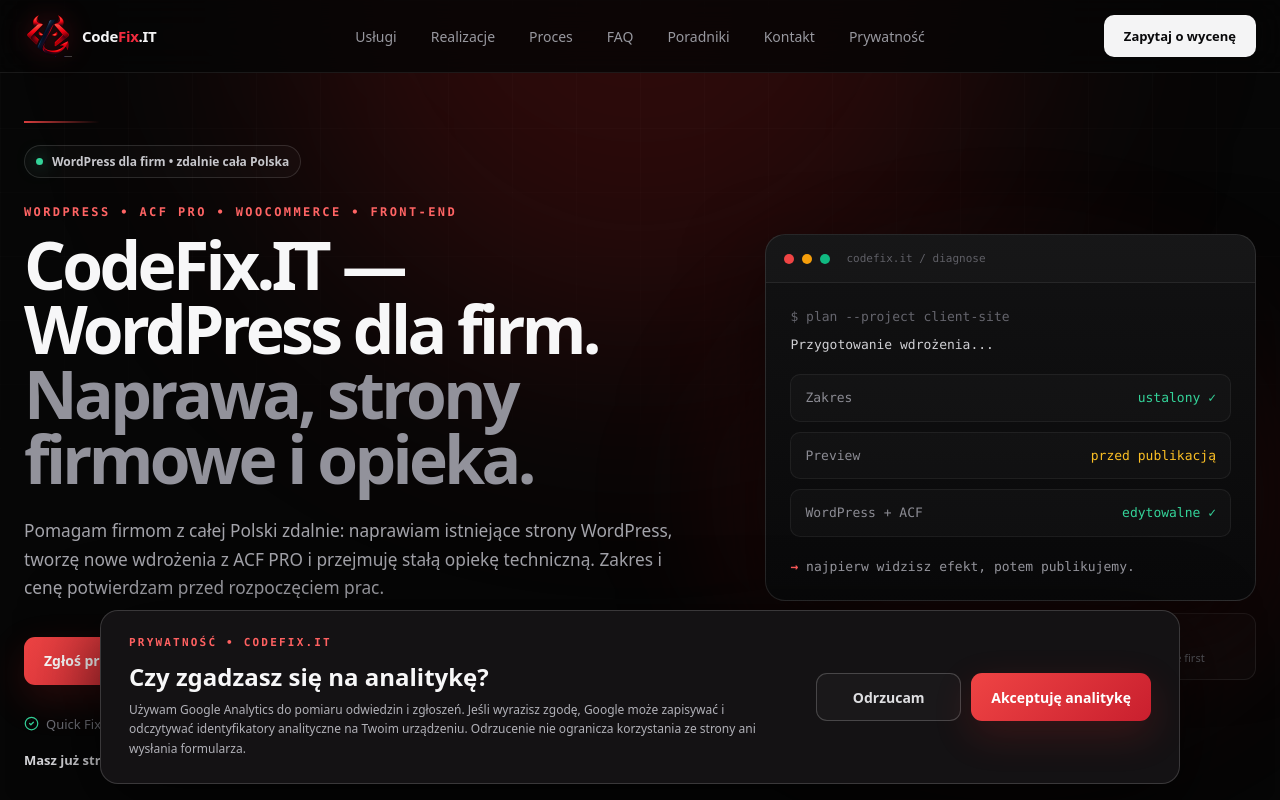
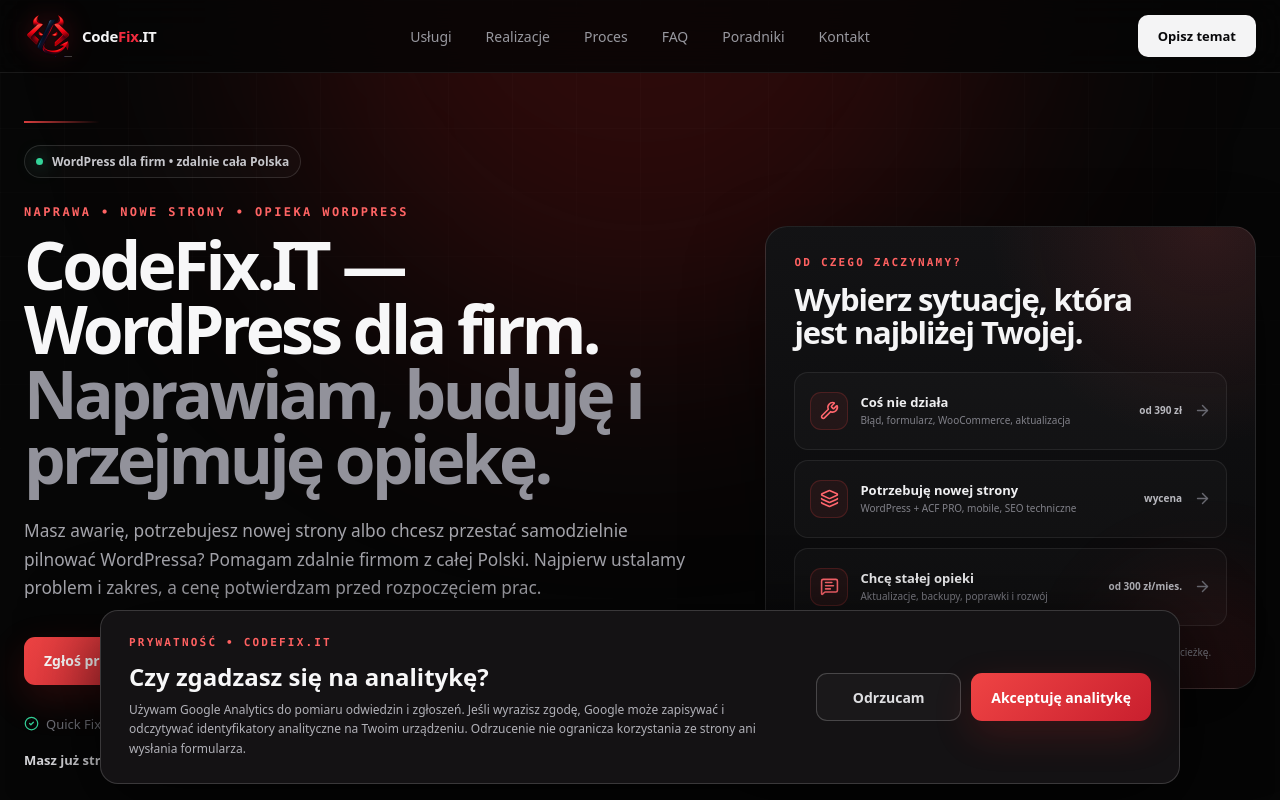
Before and after one commit to wwwCodeFixIT/CodeFix.IT---Portfolio-Short, a React (Vite) app: page / in a window 1280 px wide. Shown: the top 800 px of the page. Built offline with nearby package versions, Linux system fonts and the light colour scheme.

Commit message:
Stage 12C: homepage conversion-first service paths
* Stage 12C: turn homepage hero into service-choice conversion flow

* Stage 12C: style homepage service-choice conversion panel

* Stage 12C: update homepage CRO build marker

```diff
--- a/index.html
+++ b/index.html
@@ -6,7 +6,7 @@
     <meta name="theme-color" content="#060606" />
     <meta name="color-scheme" content="dark" />
     <meta name="application-name" content="CodeFix.IT" />
-    <meta name="codefix-build" content="stage-12b-national-brand-v1" />
+    <meta name="codefix-build" content="stage-12c-homepage-cro-v1" />
     <meta name="author" content="CodeFix.IT" />
 
     <title>CodeFix.IT — WordPress dla firm: naprawa, opieka i strony</title>
--- a/src/pages/HomepageV1.tsx
+++ b/src/pages/HomepageV1.tsx
@@ -1,4 +1,4 @@
-import { useState } from 'react';
+import { useRef, useState } from 'react';
 import type { FormEvent } from 'react';
 import {
   ArrowRight,
@@ -157,11 +157,40 @@ export function HomepageV1() {
   const [formStartedAt, setFormStartedAt] = useState(() => Date.now());
   const [selectedService, setSelectedService] = useState(initialServiceFromUrl);
   const [attribution] = useState(captureSessionAttribution);
+  const formStartTracked = useRef(false);
 
-  function chooseService(service: string) {
+  function trackHomepageEvent(eventName: string, parameters: Record<string, string> = {}) {
+    const analyticsWindow = window as Window & {
+      gtag?: (...args: unknown[]) => void;
+      codefixAnalyticsAllowed?: boolean;
+    };
+    if (!analyticsWindow.codefixAnalyticsAllowed) return;
+    analyticsWindow.gtag?.('event', eventName, {
+      event_category: 'homepage_funnel',
+      page_path: '/',
+      ...parameters,
+    });
+  }
+
+  function chooseService(service: string, placement?: string) {
     setSelectedService(service);
     setFormMessage('');
     setFormState('idle');
+
+    if (placement) {
+      trackHomepageEvent('homepage_service_choice', {
+        service,
+        placement,
+      });
+    }
+  }
+
+  function handleFormStart() {
+    if (formStartTracked.current) return;
+    formStartTracked.current = true;
+    trackHomepageEvent('lead_form_start', {
+      service: selectedService || 'not_selected',
+    });
   }
   const [consentChoice, setConsentChoice] = useState<'accepted' | 'rejected' | null>(() => {
     const value = (window as Window & { codefixConsentChoice?: string | null }).codefixConsentChoice;
@@ -189,6 +218,9 @@ export function HomepageV1() {
 
     setFormState('submitting');
     setFormMessage('');
+    trackHomepageEvent('lead_form_submit_attempt', {
+      service: service || 'not_selected',
+    });
 
     try {
       const response = await fetch(leadApiUrl, {
@@ -229,6 +261,9 @@ export function HomepageV1() {
       setFormState('success');
       setFormMessage('Dzięki — zapytanie trafiło do CodeFix.IT. Odpowiem po krótkiej analizie tematu.');
     } catch (error) {
+      trackHomepageEvent('lead_form_error', {
+        service: service || 'not_selected',
+      });
       const message = error instanceof Error ? error.message : 'Nie udało się wysłać formularza.';
       setFormState('error');
       setFormMessage(message);
@@ -248,11 +283,14 @@ export function HomepageV1() {
             <a href="#faq">FAQ</a>
             <a href="/poradniki">Poradniki</a>
             <a href="#contact">Kontakt</a>
-            <a href="/polityka-prywatnosci">Prywatność</a>
           </nav>
 
-          <a href="#contact" className="cf-nav-cta">
-            Zapytaj o wycenę
+          <a
+            href="#contact"
+            className="cf-nav-cta"
+            onClick={() => trackHomepageEvent('homepage_cta_click', { placement: 'nav' })}
+          >
+            Opisz temat
           </a>
         </div>
       </header>
@@ -265,26 +303,26 @@ export function HomepageV1() {
               WordPress dla firm • zdalnie cała Polska
             </div>
 
-            <p className="cf-stack-label">WordPress • ACF PRO • WooCommerce • Front-end</p>
+            <p className="cf-stack-label">Naprawa • nowe strony • opieka WordPress</p>
 
             <h1 className="cf-title">
               CodeFix.IT — WordPress dla firm.
-              <span className="cf-title-muted">Naprawa, strony firmowe i opieka.</span>
+              <span className="cf-title-muted">Naprawiam, buduję i przejmuję opiekę.</span>
             </h1>
 
             <p className="cf-lead">
-              Pomagam firmom z całej Polski zdalnie: naprawiam istniejące strony WordPress,
-              tworzę nowe wdrożenia z ACF PRO i przejmuję stałą opiekę techniczną. Zakres i cenę potwierdzam przed rozpoczęciem prac.
+              Masz awarię, potrzebujesz nowej strony albo chcesz przestać samodzielnie pilnować WordPressa?
+              Pomagam zdalnie firmom z całej Polski. Najpierw ustalamy problem i zakres, a cenę potwierdzam przed rozpoczęciem prac.
             </p>
 
             <div className="cf-actions">
               <a href="#contact" className="cf-button cf-button-primary"
-                onClick={() => chooseService(quickFixService)}>
+                onClick={() => chooseService(quickFixService, 'hero_primary')}>
                 Zgłoś problem WordPress
                 <ArrowRight size={17} aria-hidden="true" />
               </a>
               <a href="#contact" className="cf-button cf-button-secondary"
-                onClick={() => chooseService(businessSiteService)}>
+                onClick={() => chooseService(businessSiteService, 'hero_secondary')}>
                 Wyceń stronę firmową
               </a>
             </div>
@@ -300,65 +338,68 @@ export function HomepageV1() {
               </span>
               <span className="cf-proof-item">
                 <CheckCircle2 size={15} aria-hidden="true" />
-                Odpowiedź zwykle do 1 dnia roboczego
+                Zdalnie w całej Polsce
               </span>
             </div>
             <a href="#contact" className="cf-mini-audit-link"
-              onClick={() => chooseService(miniAuditService)}>
+              onClick={() => chooseService(miniAuditService, 'hero_mini_audit')}>
               Masz już stronę? Wyślij URL — sprawdzę 3 techniczne punkty
               <ArrowRight size={15} aria-hidden="true" />
             </a>
           </div>
 
-          <div className="cf-terminal-wrap">
-            <div className="cf-terminal cf-terminal-polished">
-              <div className="cf-terminal-bar">
-                <span className="cf-dot cf-dot-red" />
-                <span className="cf-dot cf-dot-yellow" />
-                <span className="cf-dot cf-dot-green" />
-                <span className="cf-terminal-title">codefix.it / diagnose</span>
-              </div>
+          <aside className="cf-hero-paths" aria-labelledby="cf-hero-paths-title">
+            <p className="cf-section-kicker">Od czego zaczynamy?</p>
+            <h2 id="cf-hero-paths-title">Wybierz sytuację, która jest najbliżej Twojej.</h2>
 
-              <div className="cf-terminal-body">
-                <div className="cf-command">$ plan --project client-site</div>
-                <p className="cf-terminal-copy">Przygotowanie wdrożenia...</p>
+            <div className="cf-hero-path-list">
+              <a
+                href="#contact"
+                className="cf-hero-path"
+                onClick={() => chooseService(quickFixService, 'hero_path_quickfix')}
+              >
+                <span className="cf-hero-path-icon"><Wrench size={19} aria-hidden="true" /></span>
+                <span className="cf-hero-path-copy">
+                  <strong>Coś nie działa</strong>
+                  <small>Błąd, formularz, WooCommerce, aktualizacja</small>
+                </span>
+                <span className="cf-hero-path-price">od 390 zł</span>
+                <ArrowRight size={17} aria-hidden="true" />
+              </a>
 
-                <div className="cf-diagnostic-list">
-                  <div className="cf-diagnostic-row">
-                    <span>Zakres</span>
-                    <span className="cf-status-green">ustalony ✓</span>
-                  </div>
-                  <div className="cf-diagnostic-row">
-                    <span>Preview</span>
-                    <span className="cf-status-yellow">przed publikacją</span>
-                  </div>
-                  <div className="cf-diagnostic-row">
-                    <span>WordPress + ACF</span>
-                    <span className="cf-status-green">edytowalne ✓</span>
-                  </div>
-                </div>
+              <a
+                href="#contact"
+                className="cf-hero-path"
+                onClick={() => chooseService(businessSiteService, 'hero_path_business_site')}
+              >
+                <span className="cf-hero-path-icon"><Layers3 size={19} aria-hidden="true" /></span>
+                <span className="cf-hero-path-copy">
+                  <strong>Potrzebuję nowej strony</strong>
+                  <small>WordPress + ACF PRO, mobile, SEO techniczne</small>
+                </span>
+                <span className="cf-hero-path-price">wycena</span>
+                <ArrowRight size={17} aria-hidden="true" />
+              </a>
 
-                <p className="cf-terminal-result">
-                  <strong>→</strong> najpierw widzisz efekt, potem publikujemy.
-                </p>
-              </div>
+              <a
+                href="#contact"
+                className="cf-hero-path"
+                onClick={() => chooseService(careService, 'hero_path_care')}
+              >
+                <span className="cf-hero-path-icon"><MessageSquareText size={19} aria-hidden="true" /></span>
+                <span className="cf-hero-path-copy">
+                  <strong>Chcę stałej opieki</strong>
+                  <small>Aktualizacje, backupy, poprawki i rozwój</small>
+                </span>
+                <span className="cf-hero-path-price">od 300 zł/mies.</span>
+                <ArrowRight size={17} aria-hidden="true" />
+              </a>
             </div>
 
-            <div className="cf-metrics" aria-label="Standard techniczny">
-              <div className="cf-metric">
-                <strong>Preview</strong>
-                <span>przed produkcją</span>
-              </div>
-              <div className="cf-metric">
-                <strong>CI/CD</strong>
-                <span>automatyczne checki</span>
-              </div>
-              <div className="cf-metric">
-                <strong>CWV</strong>
-                <span>performance first</span>
-              </div>
-            </div>
-          </div>
+            <p className="cf-hero-path-help">
+              Nie wiesz, co wybrać? Podeślij URL i opisz objaw — dobiorę najkrótszą sensowną ścieżkę.
+            </p>
+          </aside>
         </section>
 
         <section id="services" className="cf-section cf-section-bordered">
@@ -399,7 +440,7 @@ export function HomepageV1() {
                       <ArrowRight size={15} aria-hidden="true" />
                     </a>
                     <a href="#contact" className="cf-card-link"
-                      onClick={() => chooseService(service)}>
+                      onClick={() => chooseService(service, 'service_card')}>
                       {cta ?? 'Omów zakres'}
                       <ArrowRight size={15} aria-hidden="true" />
                     </a>
@@ -457,7 +498,7 @@ export function HomepageV1() {
                 <span>krótka odpowiedź</span>
               </div>
               <a href="#contact" className="cf-button cf-button-primary"
-                onClick={() => chooseService(miniAuditService)}>
+                onClick={() => chooseService(miniAuditService, 'revenue_strip')}>
                 Poproś o mini-ocenę
                 <ArrowRight size={17} aria-hidden="true" />
               </a>
@@ -640,7 +681,7 @@ export function HomepageV1() {
                   Zgłoszenie trafia bezpośrednio do mojego CRM
                 </div>
 
-                <form className="cf-lead-form" onSubmit={handleLeadSubmit}>
+                <form className="cf-lead-form" onSubmit={handleLeadSubmit} onFocusCapture={handleFormStart}>
                   <div className="cf-form-row">
                     <label>
                       <span>Imię / firma</span>
@@ -715,6 +756,10 @@ export function HomepageV1() {
                     {formState === 'submitting' ? 'Wysyłam…' : 'Wyślij zapytanie'}
                     {formState !== 'submitting' && <ArrowRight size={17} aria-hidden="true" />}
                   </button>
+
+                  <p className="cf-home-form-reassurance">
+                    Bez zobowiązań — najpierw dostaniesz odpowiedź z proponowanym zakresem i kolejnym krokiem.
+                  </p>
 
                   <p className="cf-form-privacy">
                     Wysyłając formularz, przekazujesz dane potrzebne do obsługi zapytania.
--- a/src/pages/HomepageV1.v3.css
+++ b/src/pages/HomepageV1.v3.css
@@ -1572,3 +1572,181 @@
   outline-offset: 4px;
   border-radius: 6px;
 }
+
+
+/* Stage 12C — homepage conversion paths */
+.cf-hero-paths {
+  position: relative;
+  width: min(100%, 540px);
+  justify-self: end;
+  padding: 28px;
+  overflow: hidden;
+  border: 1px solid rgba(255, 255, 255, 0.1);
+  border-radius: 22px;
+  background:
+    radial-gradient(circle at 90% 0%, rgba(239, 68, 68, 0.13), transparent 34%),
+    linear-gradient(180deg, rgba(19, 19, 21, 0.98), rgba(9, 9, 10, 0.98));
+  box-shadow: 0 30px 80px rgba(0, 0, 0, 0.42);
+}
+
+.cf-hero-paths::after {
+  content: '';
+  position: absolute;
+  inset: auto -60px -100px auto;
+  width: 220px;
+  height: 220px;
+  border-radius: 50%;
+  background: rgba(220, 38, 38, 0.08);
+  filter: blur(40px);
+  pointer-events: none;
+}
+
+.cf-hero-paths h2 {
+  position: relative;
+  z-index: 1;
+  max-width: 390px;
+  margin: 8px 0 22px;
+  color: #f5f5f6;
+  font-size: clamp(23px, 2.6vw, 31px);
+  line-height: 1.08;
+  letter-spacing: -0.035em;
+}
+
+.cf-hero-path-list {
+  position: relative;
+  z-index: 1;
+  display: grid;
+  gap: 10px;
+}
+
+.cf-hero-path {
+  display: grid;
+  grid-template-columns: auto minmax(0, 1fr) auto auto;
+  align-items: center;
+  gap: 12px;
+  min-height: 78px;
+  padding: 14px 15px;
+  border: 1px solid rgba(255, 255, 255, 0.075);
+  border-radius: 14px;
+  background: rgba(255, 255, 255, 0.025);
+  color: inherit;
+  text-decoration: none;
+  transition:
+    border-color 160ms ease,
+    background 160ms ease,
+    transform 160ms ease;
+}
+
+.cf-hero-path:hover {
+  border-color: rgba(239, 68, 68, 0.32);
+  background: rgba(239, 68, 68, 0.055);
+  transform: translateY(-1px);
+}
+
+.cf-hero-path:focus-visible {
+  outline: 3px solid #ff9a9e;
+  outline-offset: 3px;
+}
+
+.cf-hero-path-icon {
+  width: 38px;
+  height: 38px;
+  display: grid;
+  place-items: center;
+  border: 1px solid rgba(239, 68, 68, 0.2);
+  border-radius: 11px;
+  background: rgba(239, 68, 68, 0.075);
+  color: #ff666d;
+}
+
+.cf-hero-path-copy {
+  min-width: 0;
+  display: grid;
+  gap: 4px;
+}
+
+.cf-hero-path-copy strong {
+  color: #efeff1;
+  font-size: 13px;
+  line-height: 1.25;
+}
+
+.cf-hero-path-copy small {
+  overflow: hidden;
+  color: #818189;
+  font-size: 10px;
+  line-height: 1.35;
+  text-overflow: ellipsis;
+  white-space: nowrap;
+}
+
+.cf-hero-path-price {
+  color: #b8b8be;
+  font-size: 10px;
+  font-weight: 750;
+  line-height: 1.25;
+  white-space: nowrap;
+}
+
+.cf-hero-path > svg {
+  color: #686870;
+}
+
+.cf-hero-path-help {
+  position: relative;
+  z-index: 1;
+  margin: 18px 2px 0;
+  color: #74747c;
+  font-size: 10px;
+  line-height: 1.6;
+}
+
+.cf-home-form-reassurance {
+  margin: 2px 0 0;
+  padding: 11px 13px;
+  border: 1px solid rgba(84, 210, 155, 0.14);
+  border-radius: 10px;
+  background: rgba(84, 210, 155, 0.04);
+  color: #9a9aa2;
+  font-size: 10px;
+  line-height: 1.55;
+}
+
+@media (max-width: 980px) {
+  .cf-hero-paths {
+    justify-self: stretch;
+    width: min(100%, 680px);
+  }
+}
+
+@media (max-width: 560px) {
+  .cf-hero-paths {
+    padding: 20px;
+    border-radius: 18px;
+  }
+
+  .cf-hero-path {
+    grid-template-columns: auto minmax(0, 1fr) auto;
+    min-height: 76px;
+  }
+
+  .cf-hero-path-price {
+    grid-column: 2;
+    justify-self: start;
+  }
+
+  .cf-hero-path > svg {
+    grid-column: 3;
+    grid-row: 1 / span 2;
+  }
+
+  .cf-hero-path-copy small {
+    white-space: normal;
+  }
+}
+
+@media (prefers-reduced-motion: reduce) {
+  .cf-hero-path {
+    transition: none;
+  }
+}
```
